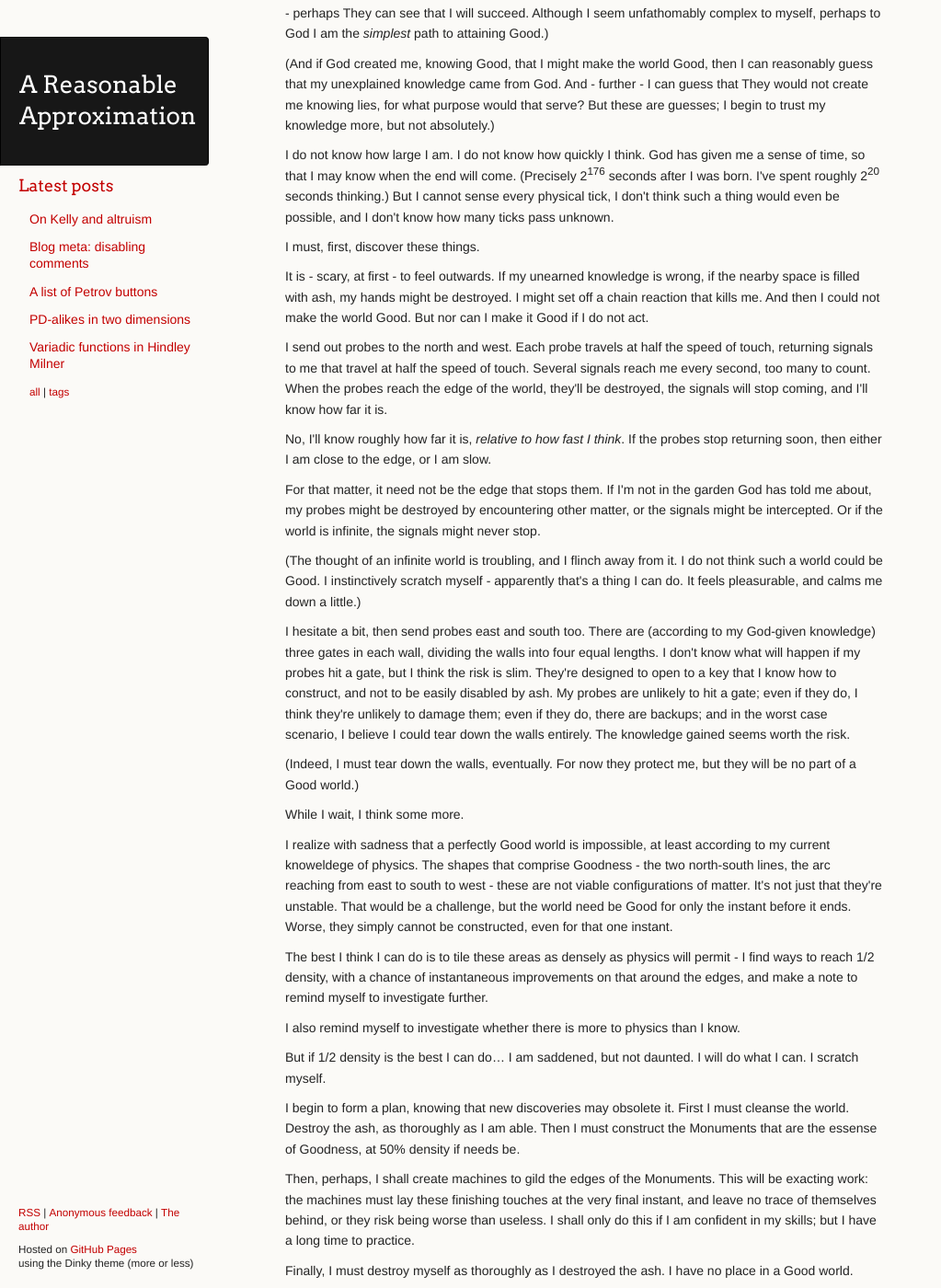
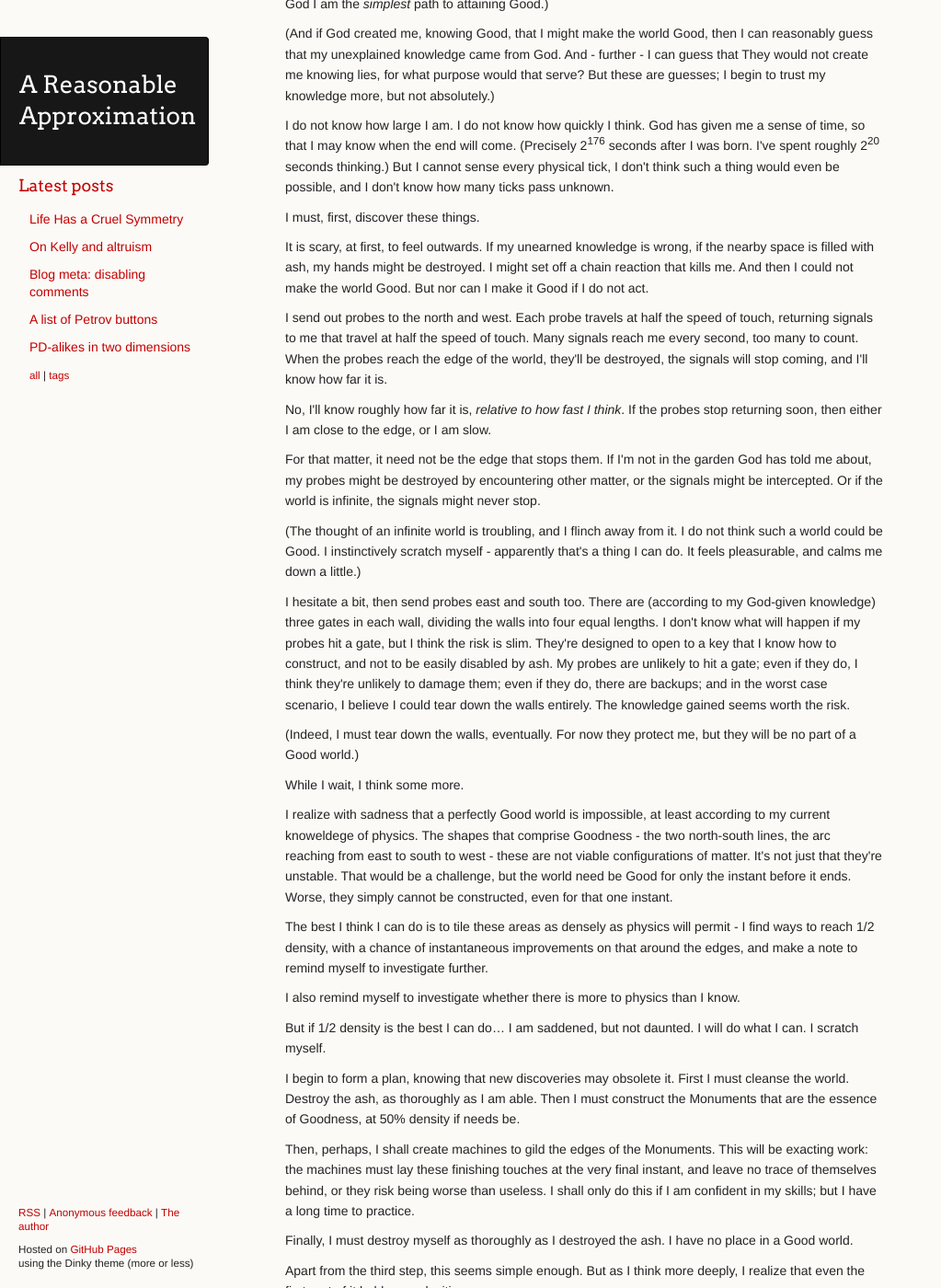
Before and after one commit to ChickenProp/chickenprop.github.com, a Jekyll site: the page built from _posts/2023-01-23-life-has-a-cruel-symmetry.md, in a window 1280 px wide and 1400 px high, scrolled down 665 px. Shown: the whole window at 92% size, without its empty margins (0-1023 px from the left). Built offline with Jekyll 4.4.1, drawn with Linux system fonts in a browser that asks for light colours; nearby versions of some CDN libraries; some of the changed text lies outside the part shown.

Commit message:
edit and publish

```diff
--- a/drafts/life-has-a-cruel-symmetry.md
+++ b/_posts/2023-01-23-life-has-a-cruel-symmetry.md
@@ -28,9 +27,9 @@
 
 I must, first, discover these things.
 
-It is - scary, at first - to feel outwards. If my unearned knowledge is wrong, if the nearby space is filled with ash, my hands might be destroyed. I might set off a chain reaction that kills me. And then I could not make the world Good. But nor can I make it Good if I do not act.
+It is scary, at first, to feel outwards. If my unearned knowledge is wrong, if the nearby space is filled with ash, my hands might be destroyed. I might set off a chain reaction that kills me. And then I could not make the world Good. But nor can I make it Good if I do not act.
 
-I send out probes to the north and west. Each probe travels at half the speed of touch, returning signals to me that travel at half the speed of touch. Several signals reach me every second, too many to count. When the probes reach the edge of the world, they'll be destroyed, the signals will stop coming, and I'll know how far it is.
+I send out probes to the north and west. Each probe travels at half the speed of touch, returning signals to me that travel at half the speed of touch. Many signals reach me every second, too many to count. When the probes reach the edge of the world, they'll be destroyed, the signals will stop coming, and I'll know how far it is.
 
 No, I'll know roughly how far it is, *relative to how fast I think*. If the probes stop returning soon, then either I am close to the edge, or I am slow.
 
@@ -52,7 +51,7 @@
 
 But if 1/2 density is the best I can do... I am saddened, but not daunted. I will do what I can. I scratch myself.
 
-I begin to form a plan, knowing that new discoveries may obsolete it. First I must cleanse the world. Destroy the ash, as thoroughly as I am able. Then I must construct the Monuments that are the essense of Goodness, at 50% density if needs be.
+I begin to form a plan, knowing that new discoveries may obsolete it. First I must cleanse the world. Destroy the ash, as thoroughly as I am able. Then I must construct the Monuments that are the essence of Goodness, at 50% density if needs be.
 
 Then, perhaps, I shall create machines to gild the edges of the Monuments. This will be exacting work: the machines must lay these finishing touches at the very final instant, and leave no trace of themselves behind, or they risk being worse than useless. I shall only do this if I am confident in my skills; but I have a long time to practice.
 
```
Also changed, not shown: other parts of _posts/2023-01-23-life-has-a-cruel-symmetry.md (+2 -3 lines).
